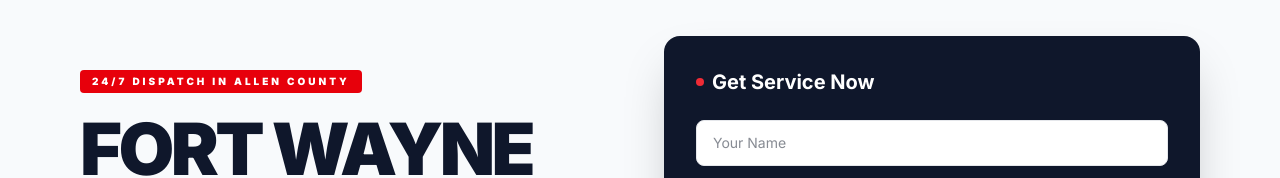
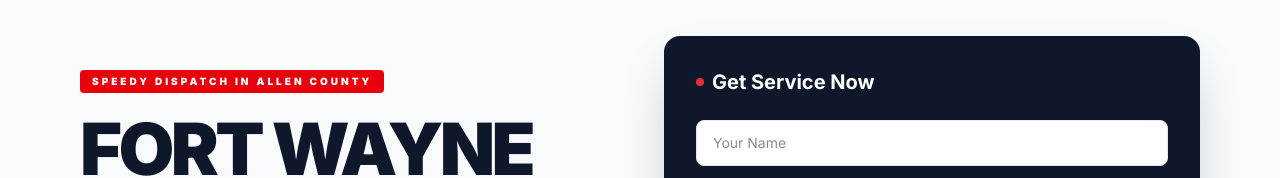
Before and after one commit to sifosman/hvacfortwayne, a Next.js app: page / in a window 1280 px wide. Shown: the part 141-319 px from the top of the page. Built offline with nearby package versions, Linux system fonts and the light colour scheme.

Commit message:
Update hero section text to 'Speedy Dispatch in Allen County'

```diff
--- a/app/page.tsx
+++ b/app/page.tsx
@@ -137,7 +137,7 @@
           <div className="max-w-6xl mx-auto px-4 grid lg:grid-cols-2 gap-12 items-center">
             <div className="text-left">
               <div className="inline-block bg-red-600 text-white text-[10px] font-black uppercase tracking-[0.3em] px-3 py-1 mb-6 rounded">
-                24/7 Dispatch in Allen County
+                Speedy Dispatch in Allen County
               </div>
               <h1 className="text-5xl md:text-7xl font-black leading-[0.9] mb-6 tracking-tighter uppercase text-slate-900">
                 Fort Wayne <br/>
```
